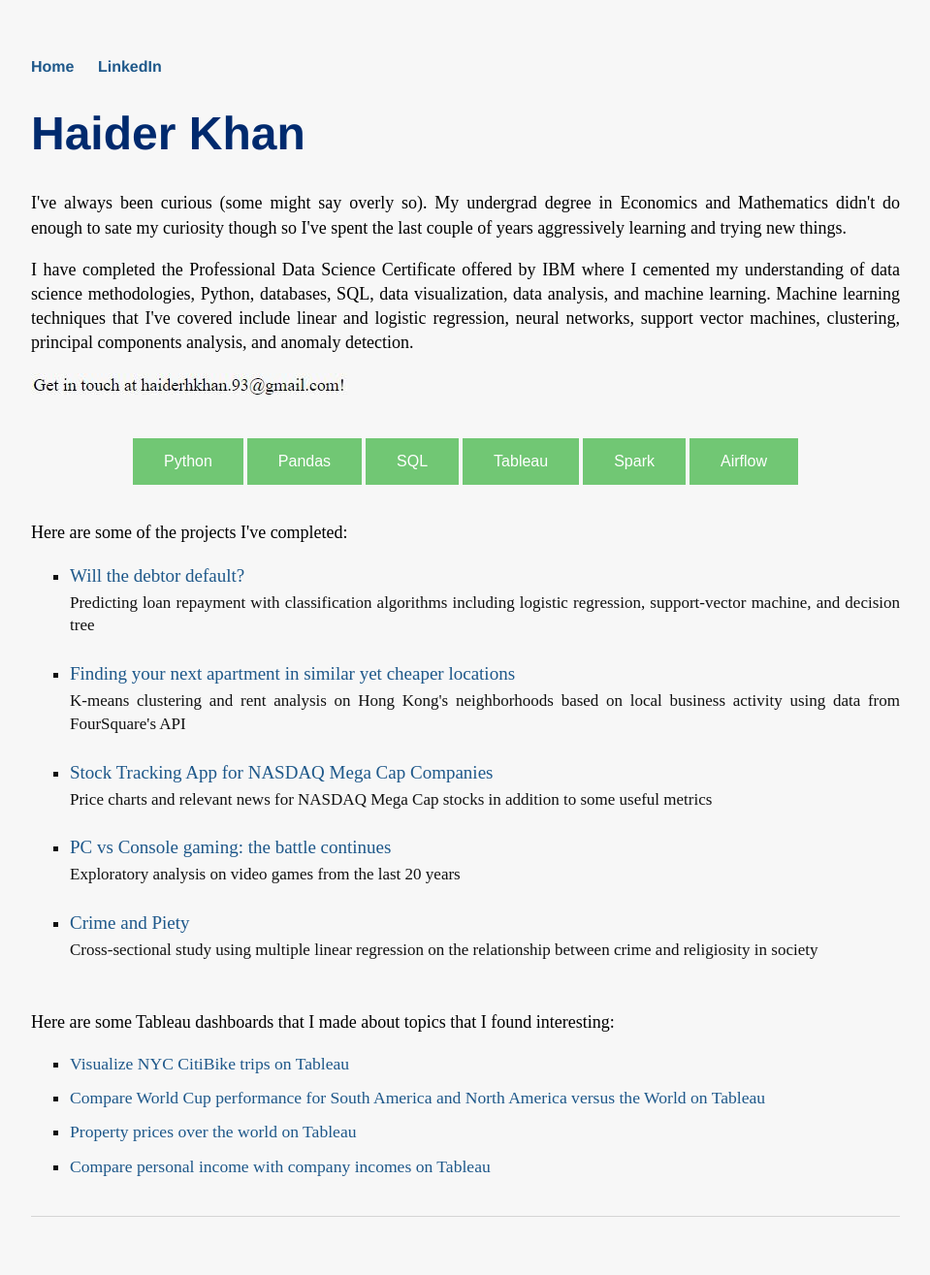
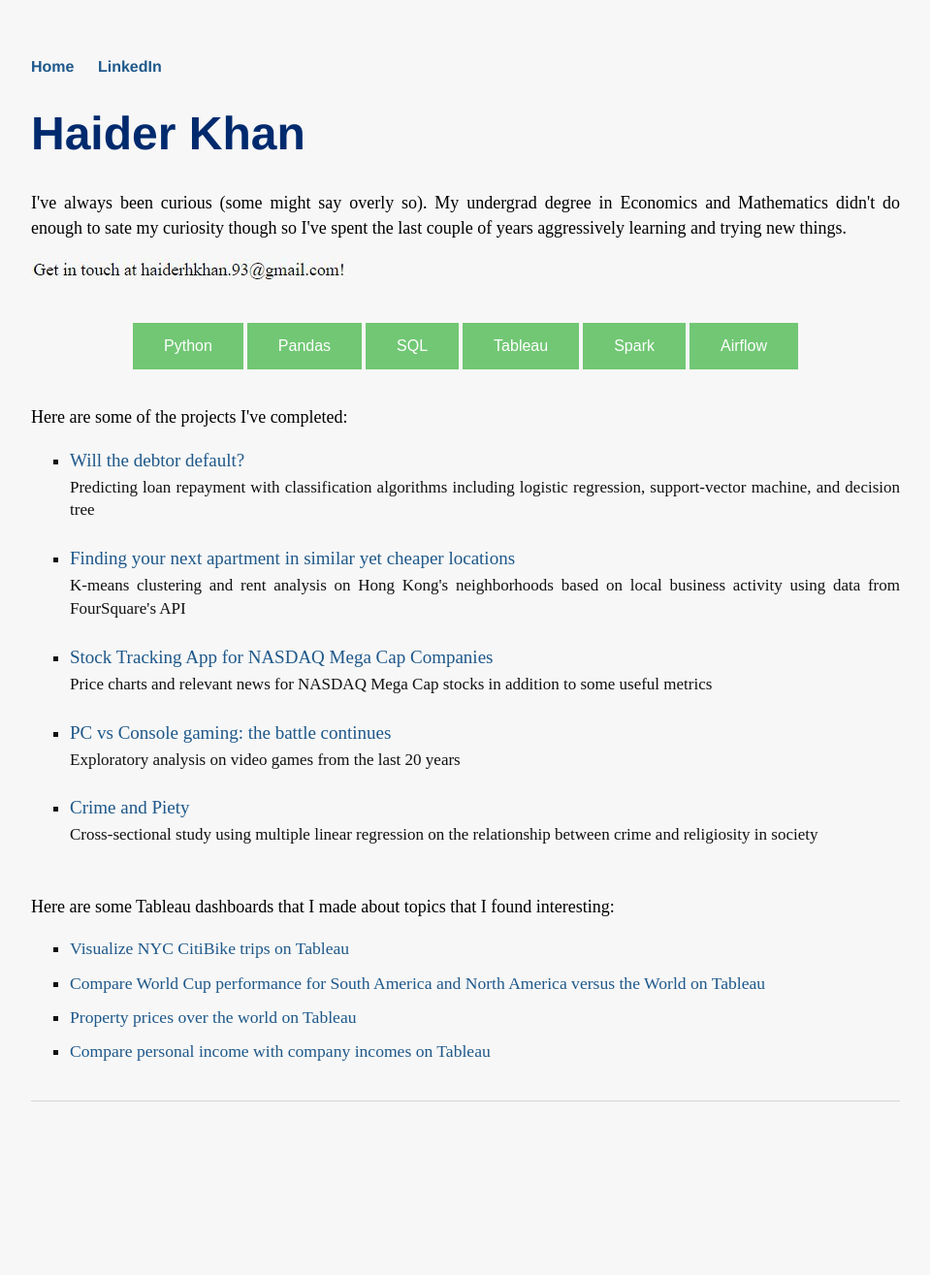
Before and after one commit to h2kh/h2kh.github.io, a Jekyll site: the page built from index.html, in a window 1280 px wide. Shown: the whole page at 97% size, without its empty margins (160-1119 px from the left). Built offline with Jekyll 4.4.1, drawn with Linux system fonts in a browser that asks for light colours; after the commit the page ends 1196 px from its top, so only the background shows below that.

Commit message:
Update index.html

```diff
--- a/index.html
+++ b/index.html
@@ -1,6 +1,6 @@
 ---
 layout: default
-title: Data Science projects
+title: Personal portfolio
 ---
 
 <div class="blurb">
@@ -8,9 +8,9 @@ title: Data Science projects
 	<p>I've always been curious (some might say overly so). My undergrad degree in Economics and Mathematics didn't do enough to sate my curiosity though so I've
 	spent the last couple of years aggressively learning and trying new things. <!--That process of discovery has led me to data science.--></p>
 
-	<p>I have completed the Professional Data Science Certificate offered by IBM where I cemented my understanding of data science methodologies, Python,
+	<!--<p>I have completed the Professional Data Science Certificate offered by IBM where I cemented my understanding of data science methodologies, Python,
 	databases, SQL, data visualization, data analysis, and machine learning. Machine learning techniques that I've covered include linear and logistic regression,
-	neural networks, support vector machines, clustering, principal components analysis, and anomaly detection.</p>
+	neural networks, support vector machines, clustering, principal components analysis, and anomaly detection.</p>-->
 
 	<p><img src="/assets/email.JPG"></p>
 
```
